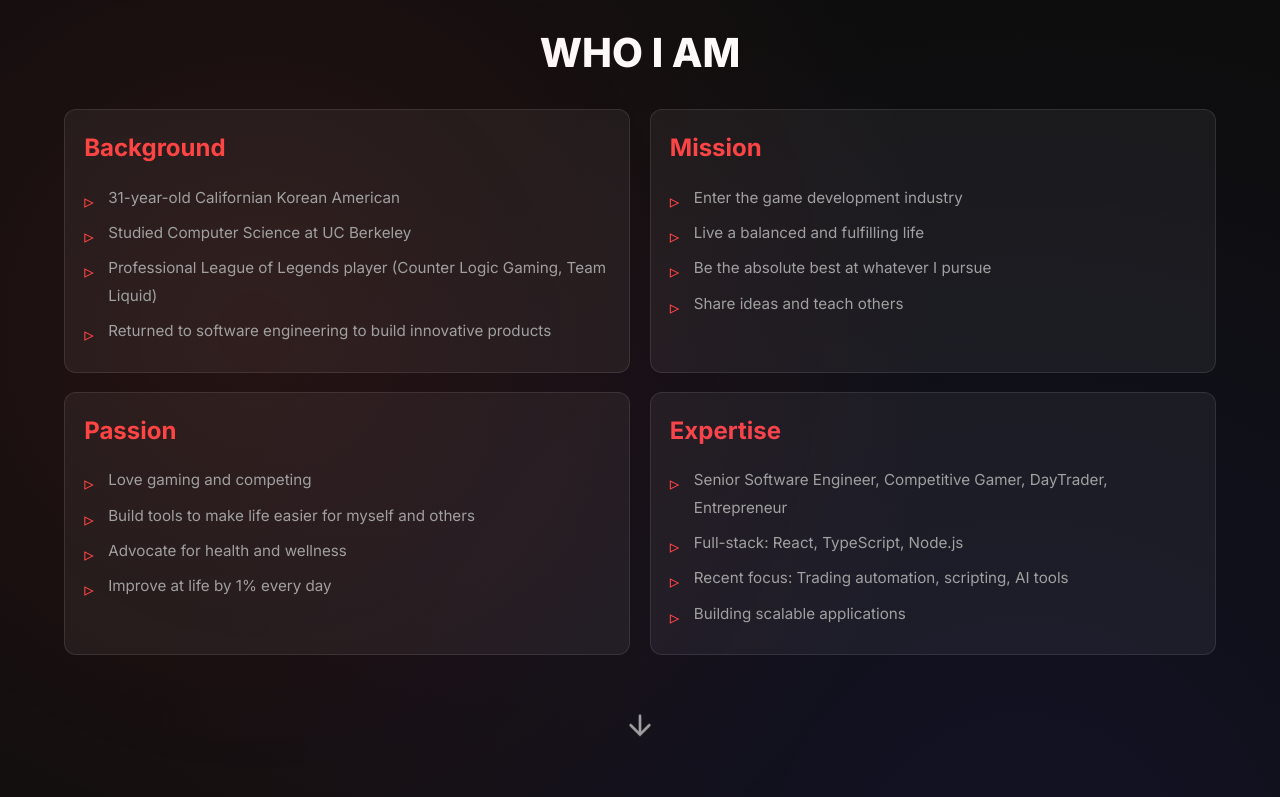
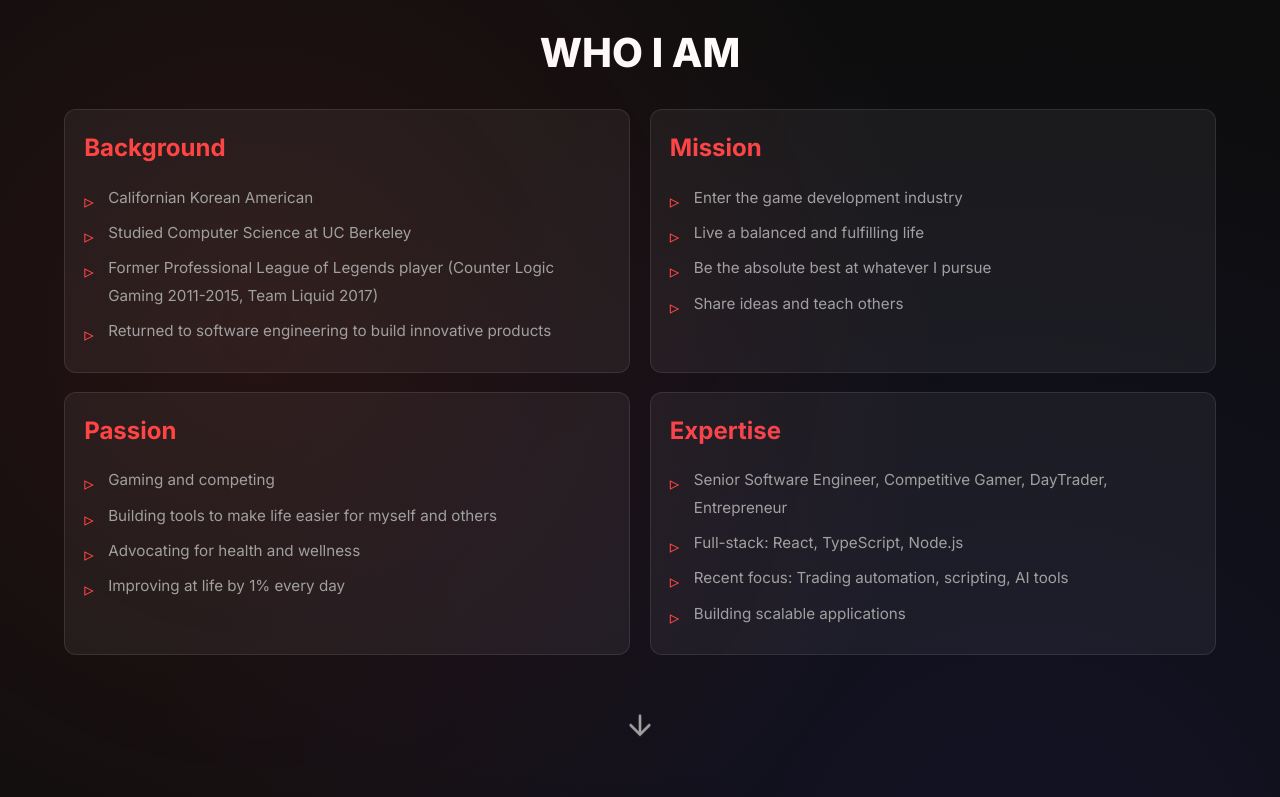
Before and after one commit to austinshin/portfolio, a React (Vite) app: page / in a window 1280 px wide. Shown: the part 581-1378 px from the top of the page. Built offline with nearby package versions, Linux system fonts and the light colour scheme.

Commit message:
Update Hero component

```diff
--- a/src/components/Hero.tsx
+++ b/src/components/Hero.tsx
@@ -126,9 +126,9 @@ const Hero = () => {
           >
             <h3>Background</h3>
             <ul>
-              <li>31-year-old Californian Korean American</li>
+              <li>Californian Korean American</li>
               <li>Studied Computer Science at UC Berkeley</li>
-              <li>Professional League of Legends player (Counter Logic Gaming, Team Liquid)</li>
+              <li>Former Professional League of Legends player (Counter Logic Gaming 2011-2015, Team Liquid 2017)</li>
               <li>Returned to software engineering to build innovative products</li>
             </ul>
           </motion.div>
@@ -158,10 +158,10 @@ const Hero = () => {
           >
             <h3>Passion</h3>
             <ul>
-              <li>Love gaming and competing</li>
-              <li>Build tools to make life easier for myself and others</li>
-              <li>Advocate for health and wellness</li>
-              <li>Improve at life by 1% every day</li>
+              <li>Gaming and competing</li>
+              <li>Building tools to make life easier for myself and others</li>
+              <li>Advocating for health and wellness</li>
+              <li>Improving at life by 1% every day</li>
             </ul>
           </motion.div>
 
```
